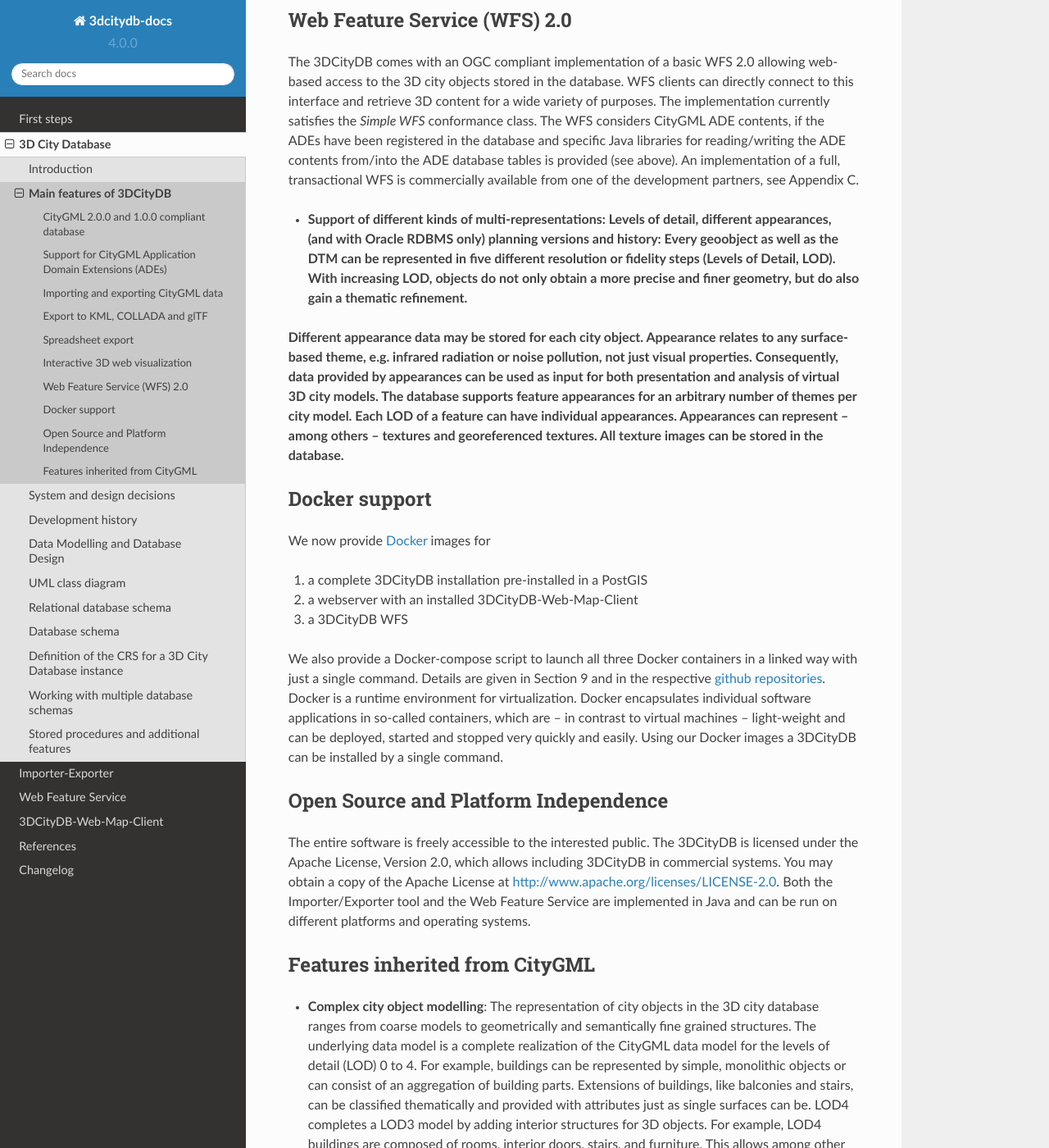
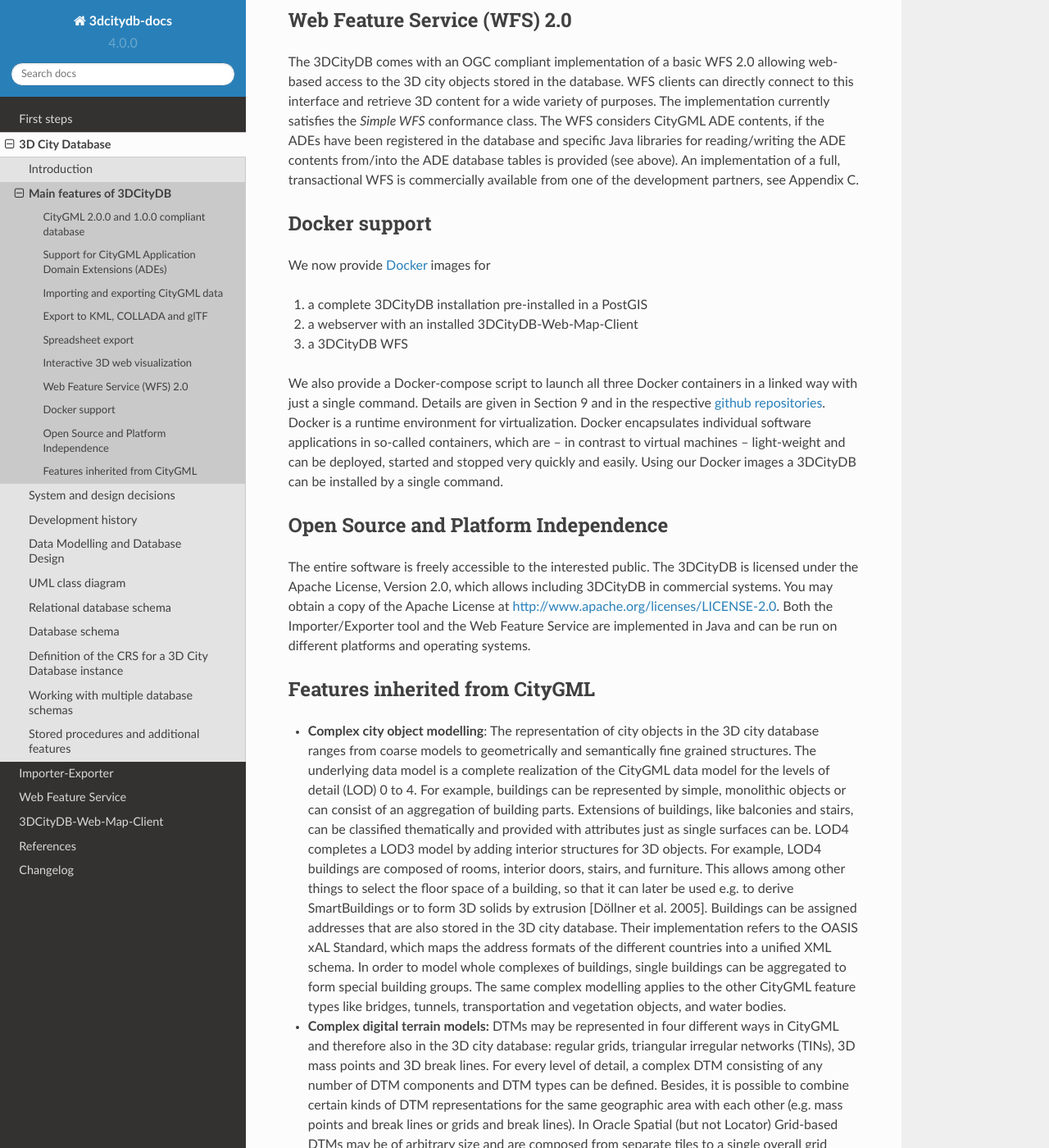
Before and after one commit to 3dcitydb/3dcitydb-docs, a Sphinx documentation site: the page built from source/3dcitydb/main-features.rst, in a window 1280 px wide and 1400 px high, scrolled down 2824 px. Shown: the whole window at 82% size. Built offline with Sphinx 7.4.7 and the Read the Docs theme 2.0.0, drawn with Linux system fonts in a browser that asks for light colours; pages that are not in the unit, such as notebooks, are missing from menus; some of the changed text lies outside the part shown.

Commit message:
Put CityGML features together

```diff
--- a/source/3dcitydb/main-features.rst
+++ b/source/3dcitydb/main-features.rst
@@ -156,23 +156,6 @@
 provided (see above). An implementation of a full, transactional WFS is
 commercially available from one of the development partners, see Appendix C.
 
--  **Support of different kinds of multi-representations: Levels of
-   detail, different appearances, (and with Oracle RDBMS only) planning
-   versions and history: Every geoobject as well as the DTM can be
-   represented in five different resolution or fidelity steps (Levels of
-   Detail, LOD). With increasing LOD, objects do not only obtain a more
-   precise and finer geometry, but do also gain a thematic refinement.**
-
-**Different appearance data may be stored for each city object.
-Appearance relates to any surface-based theme, e.g. infrared radiation
-or noise pollution, not just visual properties. Consequently, data
-provided by appearances can be used as input for both presentation and
-analysis of virtual 3D city models. The database supports feature
-appearances for an arbitrary number of themes per city model. Each LOD
-of a feature can have individual appearances. Appearances can represent
-– among others – textures and georeferenced textures. All texture images
-can be stored in the database.**
-
 Docker support
 ~~~~~~~~~~~~~~
 
@@ -243,6 +226,23 @@
    point, and break line DTM components, but not for raster based DTMs.
    GeoRaster data would have to be imported and exported using other
    tools from e.g. Oracle, ESRI, or Safe Software.
+
+-  **Support of different kinds of multi-representations**: Levels of
+   detail, different appearances, (and with Oracle RDBMS only) planning
+   versions and history: Every geoobject as well as the DTM can be
+   represented in five different resolution or fidelity steps (Levels of
+   Detail, LOD). With increasing LOD, objects do not only obtain a more
+   precise and finer geometry, but do also gain a thematic refinement.
+
+-  **Different appearance data may be stored for each city object**:
+   Appearance relates to any surface-based theme, e.g. infrared radiation
+   or noise pollution, not just visual properties. Consequently, data
+   provided by appearances can be used as input for both presentation and
+   analysis of virtual 3D city models. The database supports feature
+   appearances for an arbitrary number of themes per city model. Each LOD
+   of a feature can have individual appearances. Appearances can represent
+   – among others – textures and georeferenced textures. All texture images
+   can be stored in the database.
 
 -  **Representation of generic and prototypical 3D objects:** Generic
    objects enable the storage of 3D geoobjects that are not explicitly
```
